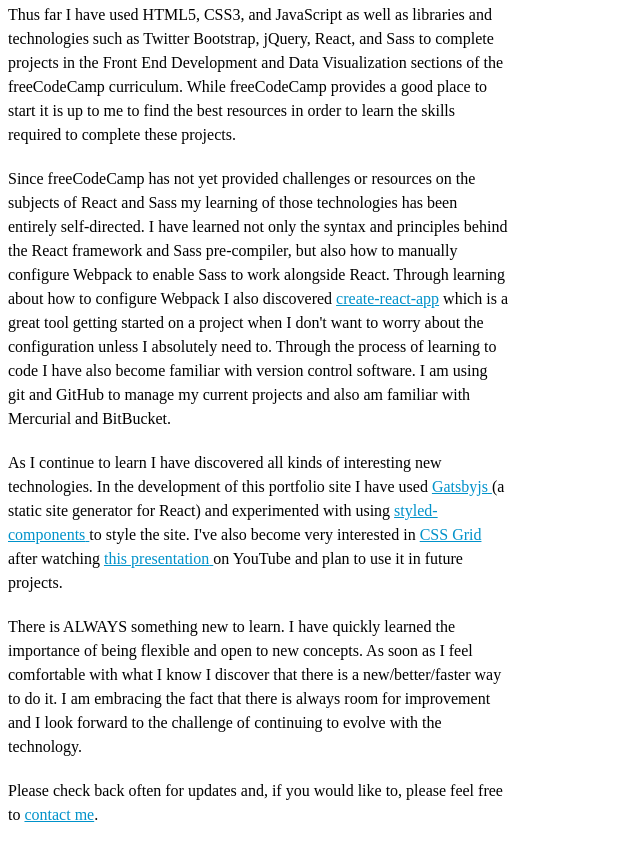
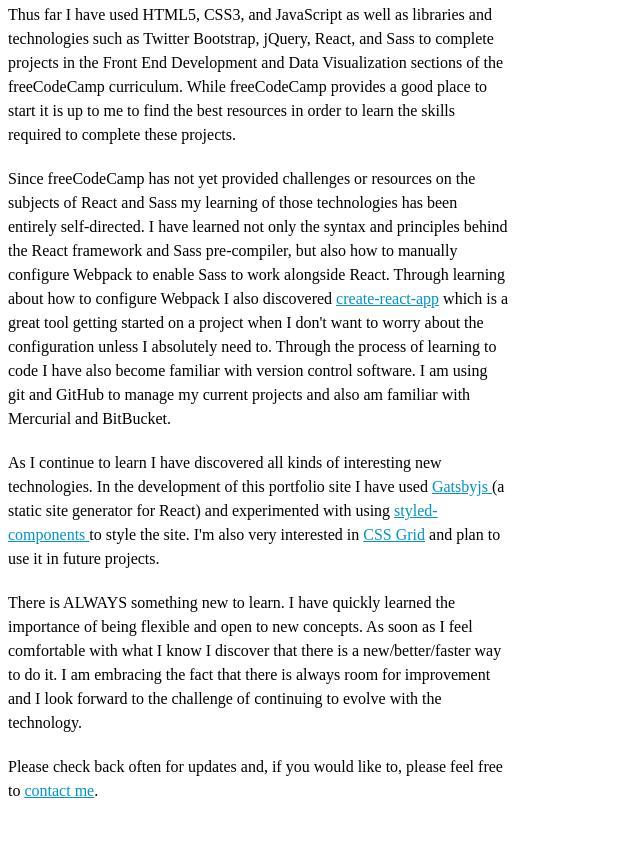
Before and after one commit to cscouras/cscouras.github.io, a Gatsby site: page /about in a window 1280 px wide. Shown: the part 836-1681 px from the top of the page, without its empty margins (0-640 px from the left). After the commit the page ends 1657 px from the top, so only its background shows below. Built offline with nearby package versions, Linux system fonts and the light colour scheme; Gatsby itself is replaced by a stand-in of ours.

Commit message:
Fix link in about page

```diff
--- a/src/pages/about.js
+++ b/src/pages/about.js
@@ -71,15 +71,11 @@
       <a href="https://styled-components.com" target="_blank" rel="noopener noreferrer">
         styled-components{' '}
       </a>
-      to style the site. I&apos;ve also become very interested in{' '}
+      to style the site. I&apos;m also very interested in{' '}
       <a href="https://gridbyexample.com/learn/" target="_blank" rel="noopener noreferrer">
         CSS Grid
       </a>{' '}
-      after watching{' '}
-      <a href="" target="_blank" rel="noopener noreferrer">
-        this presentation{' '}
-      </a>
-      on YouTube and plan to use it in future projects.
+      and plan to use it in future projects.
     </p>
     <p>
       There is ALWAYS something new to learn. I have quickly learned the importance of being
```
